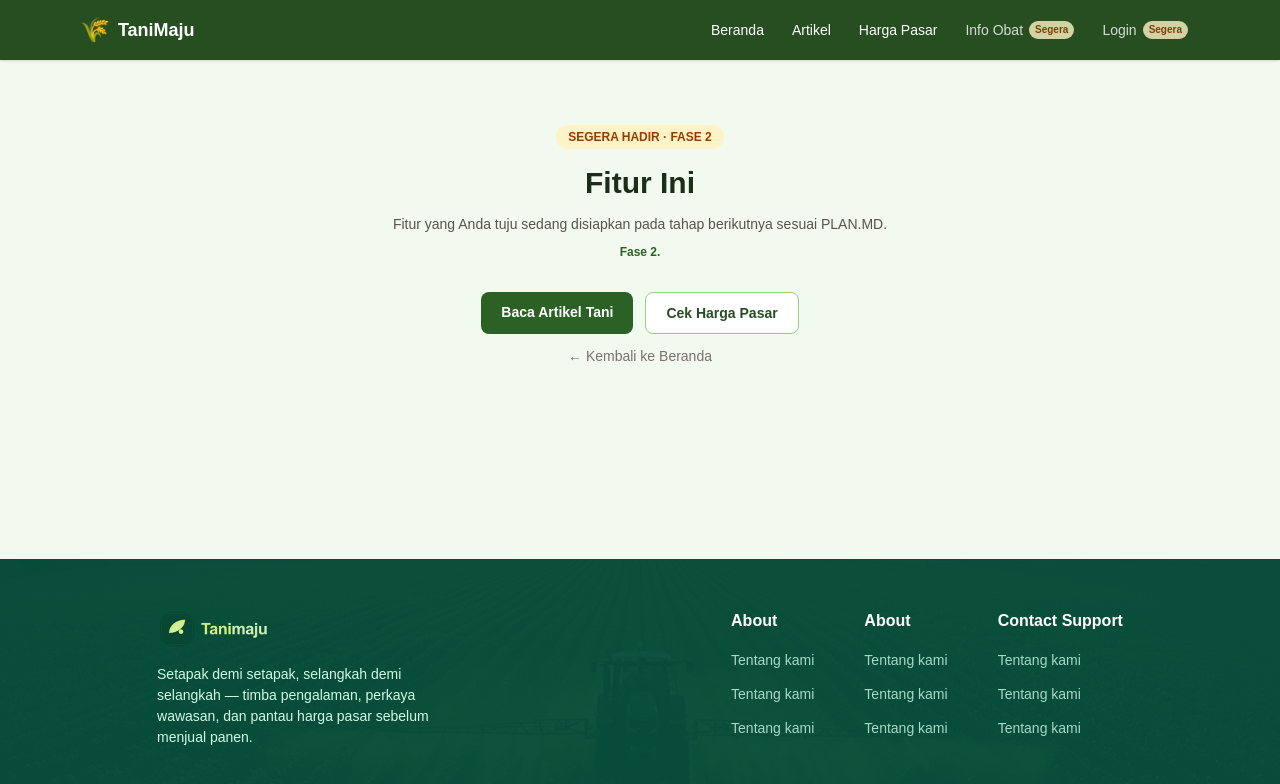
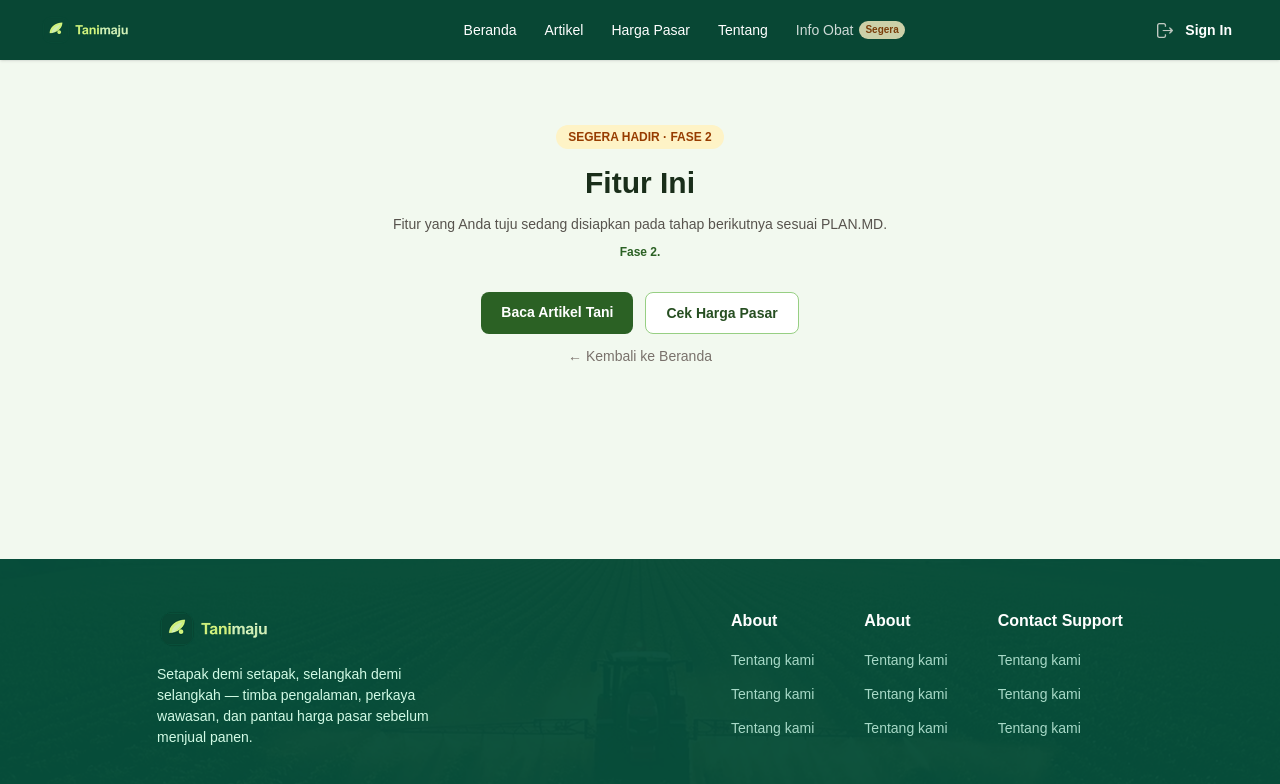
Before and after one commit to KELOMPOK-2-PTKOM2026/TIM-1-PERTANIAN, a Next.js app: page /segera-hadir in a window 1280 px wide. Shown: the top 784 px of the page. Built offline with nearby package versions, Linux system fonts and the light colour scheme.

Commit message:
Menambahkan fitur navbar

```diff
--- a/components/Navbar.tsx
+++ b/components/Navbar.tsx
@@ -3,6 +3,9 @@
 import Link from "next/link";
 import { usePathname } from "next/navigation";
 import { useState } from "react";
+import Image from "next/image";
+import LogoTani from "@/components/logo tanimaju.png";
+import SignIn from "@/components/icon sign-in.png";
 
 export type NavStatus = "active" | "soon";
 export type NavItem = {
@@ -13,14 +16,11 @@ export type NavItem = {
   children?: NavItem[];
 };
 
-// KUNCI PLAN: menu Fase 2 (info obat, login) tetap tampil dengan
-// status "soon" -> Info Obat mengarah ke /obat (stub Fase 2),
-// Login mengarah ke /segera-hadir (stub auth OAuth Google).
-// Konsultasi TIDAK ada di navbar publik — hanya di dashboard (Fase 2, wajib login).
 export const NAV_ITEMS: NavItem[] = [
   { label: "Beranda", href: "/", status: "active" },
   { label: "Artikel", href: "/artikel", status: "active" },
   { label: "Harga Pasar", href: "/harga-pasar", status: "active" },
+  { label: "Tentang", href: "#", status: "active" },
   {
     label: "Info Obat",
     href: "/obat",
@@ -33,7 +33,6 @@ export const NAV_ITEMS: NavItem[] = [
       { label: "Akarisida", href: "/obat/jenis/akarisida", status: "soon" },
     ],
   },
-  { label: "Login", href: "/segera-hadir?fitur=login", status: "soon", fitur: "login" },
 ];
 
 function SoonBadge() {
@@ -49,31 +48,38 @@ export default function Navbar() {
   const [open, setOpen] = useState(false);
 
   return (
-    <header className="sticky top-0 z-40 bg-tani-800 text-white shadow">
+    <header className="font-[family-name:var(--font-navbar)] sticky top-0 z-40 bg-[#084734] text-white shadow">
+      {/* Kontainer Utama menggunakan Grid 3 Kolom pada Desktop */}
       <div className="mx-auto flex max-w-6xl items-center justify-between px-4 py-3">
-        <Link href="/" className="flex items-center gap-2 text-lg font-bold">
-          <span aria-hidden className="text-2xl">
-            🌾
-          </span>
-          TaniMaju
-        </Link>
-        <button
-          className="rounded p-2 text-white hover:bg-tani-700 md:hidden"
-          onClick={() => setOpen((v) => !v)}
-          aria-label="Buka menu"
-          aria-expanded={open}
+        {/* BAGIAN 1 (KIRI): LOGO */}
+        <div className="flex items-center justify-start">
+          <Link href="/" className="flex items-center text-lg -ml-10">
+            <Image
+              src={LogoTani}
+              alt="Logo TaniMaju"
+              width={128}
+              height={32}
+              className="h-[32px] w-[128px] object-contain"
+            />
+          </Link>
+        </div>
+
+        {/* BAGIAN 2 (TENGAH): MENU NAVIGASI DESKTOP */}
+        <nav
+          className="hidden items-center justify-center gap-1 md:flex"
+          aria-label="Navigasi utama"
         >
-          ☰
-        </button>
-        <nav className="hidden items-center gap-1 md:flex" aria-label="Navigasi utama">
           {NAV_ITEMS.map((item) => (
             <div key={item.label} className="group relative">
               <Link
                 href={item.href}
                 aria-disabled={item.status === "soon"}
-                title={item.status === "soon" ? "Segera hadir di Fase 2" : undefined}
-                className={`flex items-center rounded px-3 py-2 text-sm font-medium hover:bg-tani-700 ${
-                  pathname === item.href.split("?")[0] && item.status === "active"
+                title={
+                  item.status === "soon" ? "Segera hadir di Fase 2" : undefined
+                }
+                className={`flex items-center rounded-md px-3 py-1 text-sm font-medium hover:bg-[#CDEF7A] hover:text-black ${
+                  pathname === item.href.split("?")[0] &&
+                  item.status === "active"
                     ? "bg-tani-700"
                     : ""
                 } ${item.status === "soon" ? "cursor-not-allowed opacity-80" : ""}`}
@@ -98,9 +104,39 @@ export default function Navbar() {
             </div>
           ))}
         </nav>
+
+        {/* BAGIAN 3 (KANAN): ELEMEN KANAN (Contoh: Tombol Login/Masuk) */}
+        <div className="hidden items-center justify-end md:flex -mx-15">
+          <Link
+            href="/segera-hadir?fitur=login"
+            className="flex items-center rounded-lg  px-4 py-2 text-sm font-semibold text-gray-900 transition hover:bg-amber-400"
+          >
+            <Image
+              src={SignIn}
+              alt="Sign In"
+              className="h-[15px] w-[17px] object-contain"
+            />
+            <p className="px-3 text-white text-18px">Sign In</p>
+          </Link>
+        </div>
+
+        {/* TOMBOL HAMBURGER MOBILE (Tampil di kanan khusus tampilan HP) */}
+        <button
+          className="rounded p-2 text-white hover:bg-tani-700 md:hidden"
+          onClick={() => setOpen((v) => !v)}
+          aria-label="Buka menu"
+          aria-expanded={open}
+        >
+          ☰
+        </button>
       </div>
+
+      {/* NAVIGASI SELULER (MOBILE) */}
       {open && (
-        <nav className="border-t border-tani-700 px-4 pb-4 md:hidden" aria-label="Navigasi seluler">
+        <nav
+          className="border-t border-tani-700 px-4 pb-4 md:hidden"
+          aria-label="Navigasi seluler"
+        >
           {NAV_ITEMS.map((item) => (
             <div key={item.label}>
               <Link
@@ -124,6 +160,17 @@ export default function Navbar() {
               ))}
             </div>
           ))}
+          {/* Tombol Login Mobile */}
+          <div className="mt-3">
+            <Link
+              href="/segera-hadir?fitur=login"
+              onClick={() => setOpen(false)}
+              className="flex items-center justify-center rounded-lg bg-amber-500 py-2 text-sm font-semibold text-gray-900"
+            >
+              Login
+              <SoonBadge />
+            </Link>
+          </div>
         </nav>
       )}
     </header>
```
Also changed, not shown: components/icon sign-in.png (added), components/logo tanimaju.png (added).
